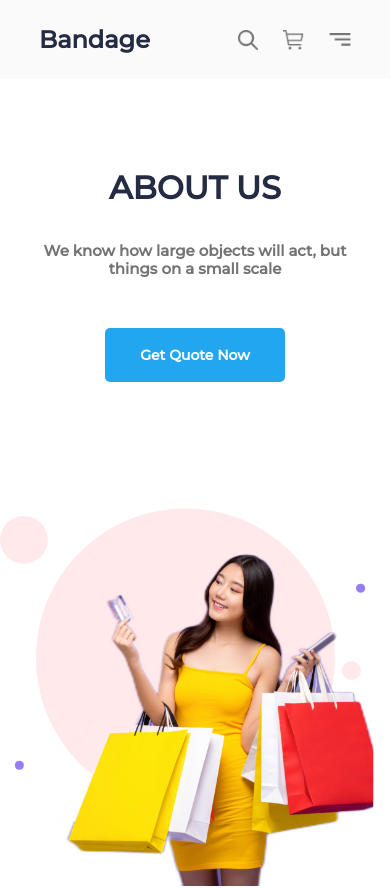
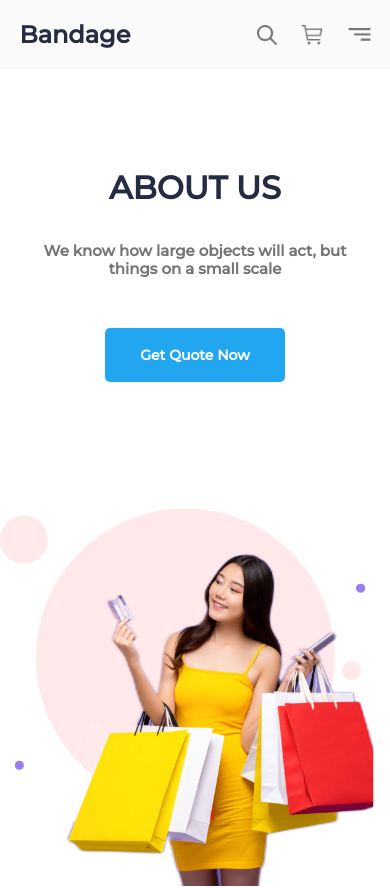
Before and after one commit to ruben-senpai11/FigmaToCode-Challenge-Week3-Ruben-Vicky, a React (Vite) app: page / in a window 390 px wide. Shown: the top 888 px of the page. Built offline with nearby package versions, Linux system fonts and the light colour scheme.

Commit message:
fixed padding

```diff
--- a/src/App.css
+++ b/src/App.css
@@ -97,7 +97,7 @@ a:hover{
 @media screen and (max-width: 900px) {
 
     .container{
-        padding: 0 10%;
+        padding: 0 5%;
     }
     .desktop{
         display: none;
--- a/src/components/navigation/navigation.css
+++ b/src/components/navigation/navigation.css
@@ -207,7 +207,7 @@ hr{
 
     .navbar{
         margin: 0;
-        padding: 25px 10%;
+        padding: 20px 5%;
         gap: 5px;
         background-color: #fafafa;
         position: fixed;
```
